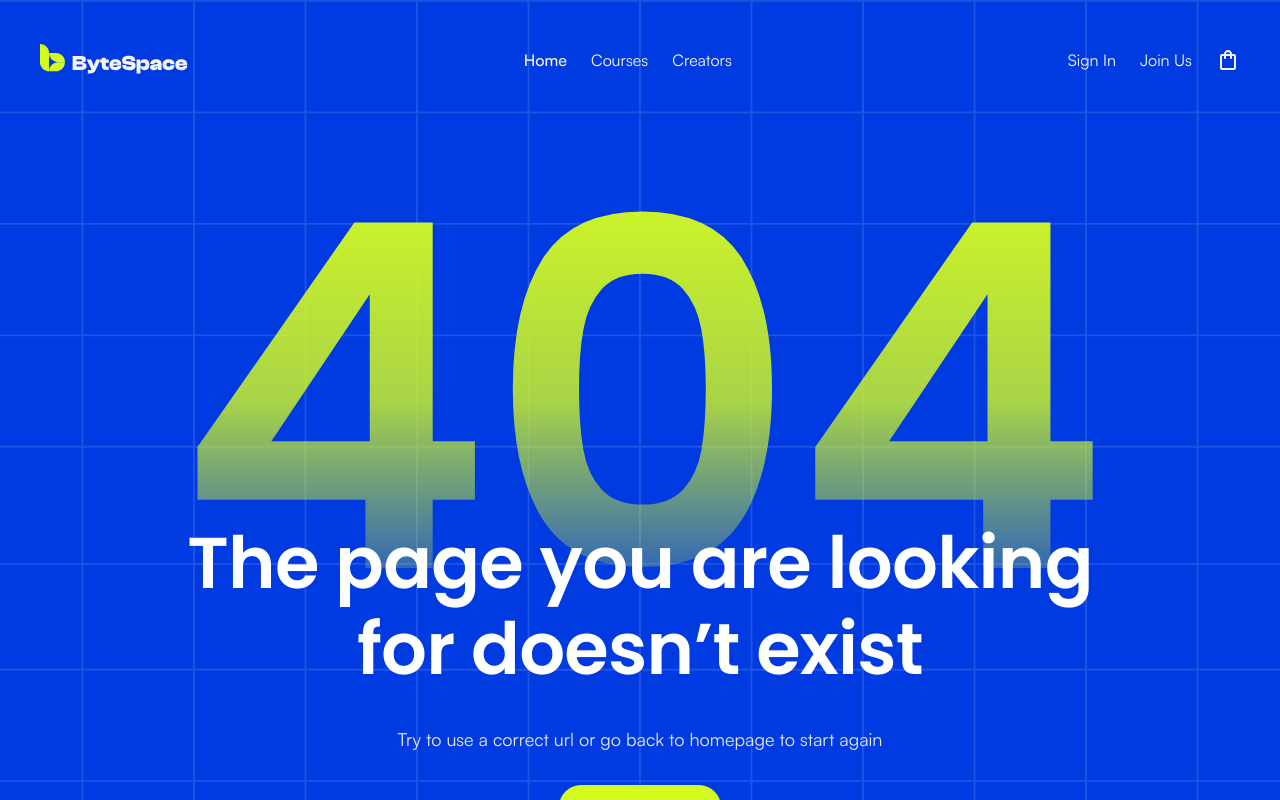
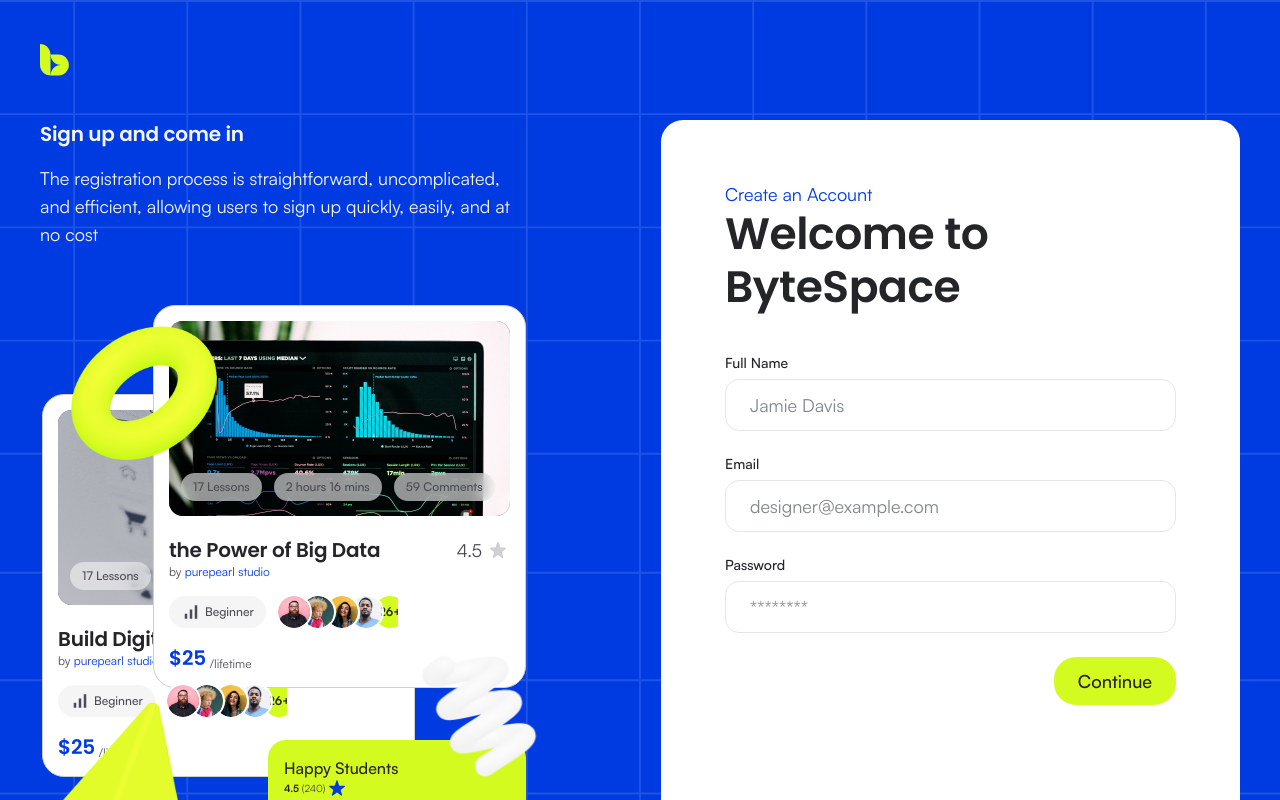
Before and after one commit to sidul567/dt-assessments, a Next.js app: page /register in a window 1280 px wide. Before the commit this address had no page. Shown: the top 800 px of the page. Built offline with nearby package versions, Linux system fonts and the light colour scheme.

Commit message:
feat: Implement authentication layout and registration components; add RegisterForm and RegisterShowcase

```diff
--- /dev/null
+++ b/src/app/(auth)/layout.tsx
@@ -0,0 +1,26 @@
+import Image from "next/image";
+import Link from "next/link";
+import { LogoMini } from "@/components/icons/LogoMini";
+
+export default function AuthLayout({ children }: React.PropsWithChildren) {
+  return (
+    <div className="relative flex flex-1 flex-col overflow-hidden bg-primary-800">
+      <Image
+        src="/images/hero-grid.svg"
+        alt=""
+        fill
+        priority
+        aria-hidden="true"
+        className="pointer-events-none object-cover"
+      />
+
+      <header className="relative mx-auto flex h-20 w-full max-w-[1200px] items-center px-6 md:h-[120px] lg:px-0">
+        <Link href="/" aria-label="ByteSpace home">
+          <LogoMini className="h-8 w-auto" />
+        </Link>
+      </header>
+
+      <main className="relative flex-1">{children}</main>
+    </div>
+  );
+}
--- /dev/null
+++ b/src/app/(auth)/register/_components/RegisterForm.tsx
@@ -0,0 +1,59 @@
+"use client";
+
+import { Input } from "@/components/ui/input";
+import { Button } from "@/components/ui/button";
+
+const FIELDS = [
+  {
+    id: "full-name",
+    name: "fullName",
+    label: "Full Name",
+    type: "text",
+    placeholder: "Jamie Davis",
+    autoComplete: "name",
+  },
+  {
+    id: "email",
+    name: "email",
+    label: "Email",
+    type: "email",
+    placeholder: "designer@example.com",
+    autoComplete: "email",
+  },
+  {
+    id: "password",
+    name: "password",
+    label: "Password",
+    type: "password",
+    placeholder: "********",
+    autoComplete: "new-password",
+  },
+];
+
+export function RegisterForm() {
+  return (
+    <form
+      onSubmit={(event) => event.preventDefault()}
+      className="flex flex-col gap-6"
+    >
+      {FIELDS.map(({ id, label, ...inputProps }) => (
+        <div key={id} className="flex flex-col gap-2">
+          <label htmlFor={id} className="text-sm font-medium text-neutral-950 leading-[17px]">
+            {label}
+          </label>
+          <Input
+            id={id}
+            variant="field"
+            required
+            className="text-lg text-neutral-950 placeholder:text-neutral-400"
+            {...inputProps}
+          />
+        </div>
+      ))}
+
+      <Button type="submit" className="self-end">
+        Continue
+      </Button>
+    </form>
+  );
+}
--- /dev/null
+++ b/src/app/(auth)/register/_components/RegisterShowcase.tsx
@@ -0,0 +1,62 @@
+import { AvatarStack } from "@/components/common/AvatarStack";
+import { CourseCard } from "@/components/common/CourseCard";
+import { HeroOrnament } from "@/components/common/HeroOrnament";
+import { StarIcon } from "@/components/icons/StarIcon";
+import { FEATURED_COURSES } from "@/constants/courses";
+
+const [, digitalAssetCourse, bigDataCourse] = FEATURED_COURSES;
+
+export function RegisterShowcase() {
+  return (
+    <div className="relative text-neutral-50 lg:h-[784px] lg:w-[500px]">
+      <div className="relative z-10 flex flex-col gap-4">
+        <h2 className="font-heading text-xl font-semibold tracking-[-0.2px]">
+          Sign up and come in
+        </h2>
+        <p className="max-w-[475px] text-lg">
+          The registration process is straightforward, uncomplicated, and
+          efficient, allowing users to sign up quickly, easily, and at no cost
+        </p>
+      </div>
+
+      <div className="hidden lg:block">
+        <div className="absolute top-[274px] left-0.5 w-[373px]">
+          <CourseCard course={digitalAssetCourse} linked={false} />
+        </div>
+
+        <div className="absolute top-[185px] left-[113px] w-[373px]">
+          <CourseCard course={bigDataCourse} linked={false} />
+        </div>
+
+        <HeroOrnament
+          image="/images/ornaments/cta-donut-lime.png"
+          className="absolute top-[200px] left-[31px] size-[146px]"
+        />
+
+        <HeroOrnament
+          image="/images/ornaments/cta-triangle-lime.png"
+          className="absolute top-[582px] -left-6 size-[188px]"
+        />
+
+        <HeroOrnament
+          image="/images/ornaments/spiral-white-sm.png"
+          className="absolute top-[506px] left-[350px] size-[175px] z-2"
+        />
+
+        <div className="absolute top-[620px] left-[228px] flex w-[258px] flex-col gap-2 rounded-2xl bg-secondary-400 p-4 text-neutral-950 backdrop-blur-[10px]">
+          <div>
+            <p className="text-base font-medium">Happy Students</p>
+            <p className="flex items-center gap-1 text-[10px] text-neutral-800">
+              <span>
+                <strong className="font-bold text-neutral-950">4.5</strong>{" "}
+                (240)
+              </span>
+              <StarIcon className="size-4 text-primary-800" />
+            </p>
+          </div>
+          <AvatarStack />
+        </div>
+      </div>
+    </div>
+  );
+}
--- /dev/null
+++ b/src/app/(auth)/register/page.tsx
@@ -0,0 +1,31 @@
+import Link from "next/link";
+import { RegisterForm } from "./_components/RegisterForm";
+import { RegisterShowcase } from "./_components/RegisterShowcase";
+
+export default function RegisterPage() {
+  return (
+    <div className="mx-auto flex max-w-[1200px] flex-col gap-10 px-6 pb-16 lg:flex-row lg:justify-between lg:px-0">
+      <RegisterShowcase />
+
+      <section className="flex w-full flex-col justify-between gap-16 rounded-3xl bg-white px-6 py-10 sm:px-16 sm:pt-15 sm:pb-15 lg:min-h-[784px] lg:w-[579px]">
+        <div className="flex flex-col gap-10">
+          <div>
+            <p className="text-lg text-primary-800">Create an Account</p>
+            <h1 className="font-heading text-3xl leading-[1.2] font-semibold tracking-[-0.44px] text-neutral-950 md:text-[44px]">
+              Welcome to ByteSpace
+            </h1>
+          </div>
+
+          <RegisterForm />
+        </div>
+
+        <p className="text-center text-base text-neutral-700">
+          Already have an account?{" "}
+          <Link href="/login" className="text-primary-800">
+            Login
+          </Link>
+        </p>
+      </section>
+    </div>
+  );
+}
--- a/src/components/common/CourseCard.tsx
+++ b/src/components/common/CourseCard.tsx
@@ -12,16 +12,17 @@ const CARD_AVATARS = [
   "/images/avatars-sm/avatar-4.png",
 ];
 
+const CARD_CLASSNAME =
+  "flex w-full flex-col rounded-3xl border border-neutral-200 bg-white p-[15px] sm:max-w-[373px]";
+
 interface CourseCardProps {
   course: Course;
+  linked?: boolean;
 }
 
-export function CourseCard({ course }: CourseCardProps) {
-  return (
-    <Link
-      href={`/courses/${course.slug}`}
-      className="flex w-full flex-col rounded-3xl border border-neutral-200 bg-white p-[15px] sm:max-w-[373px]"
-    >
+export function CourseCard({ course, linked = true }: CourseCardProps) {
+  const content = (
+    <>
       <div className="relative h-[195px] overflow-hidden rounded-xl bg-neutral-800">
         <Image
           src={course.image}
@@ -81,6 +82,16 @@ export function CourseCard({ course }: CourseCardProps) {
           <RatingStarIcon className="size-6 text-neutral-200" />
         </span>
       </div>
+    </>
+  );
+
+  if (!linked) {
+    return <div className={CARD_CLASSNAME}>{content}</div>;
+  }
+
+  return (
+    <Link href={`/courses/${course.slug}`} className={CARD_CLASSNAME}>
+      {content}
     </Link>
   );
 }
--- a/src/components/common/MobileMenu.tsx
+++ b/src/components/common/MobileMenu.tsx
@@ -54,7 +54,7 @@ export function MobileMenu() {
               Sign In
             </Link>
             <Link
-              href="/join"
+              href="/register"
               className="rounded-lg bg-secondary-400 px-3 py-3 text-center text-neutral-950"
             >
               Join Us
--- a/src/components/common/Navbar.tsx
+++ b/src/components/common/Navbar.tsx
@@ -34,7 +34,7 @@ export function Navbar({ className }: NavbarProps) {
 
         <div className="hidden items-center gap-6 text-base md:flex">
           <Link href="/sign-in">Sign In</Link>
-          <Link href="/join">Join Us</Link>
+          <Link href="/register">Join Us</Link>
           <Link href="/cart" aria-label="Cart">
             <CartIcon className="size-6" />
           </Link>
--- /dev/null
+++ b/src/components/icons/LogoMini.tsx
@@ -0,0 +1,19 @@
+import type { SVGProps } from "react";
+
+export function LogoMini(props: SVGProps<SVGSVGElement>) {
+  return (
+    <svg
+      viewBox="0 0 29 32"
+      fill="none"
+      xmlns="http://www.w3.org/2000/svg"
+      aria-hidden="true"
+      {...props}
+    >
+      <g className="fill-secondary-400">
+        <path d="M10.5 10.5C10.5 4.70101 5.79899 0 0 0V21C0 26.799 4.70101 31.5 10.5 31.5V10.5Z" />
+        <path d="M18.375 10.5C24.174 10.5 28.875 15.201 28.875 21H21C15.201 21 10.5 16.299 10.5 10.5L18.375 10.5Z" />
+        <path d="M18.375 31.5C24.174 31.5 28.875 26.799 28.875 21H21C15.201 21 10.5 25.701 10.5 31.5L18.375 31.5Z" />
+      </g>
+    </svg>
+  );
+}
--- a/src/components/ui/input.tsx
+++ b/src/components/ui/input.tsx
@@ -9,6 +9,7 @@ const inputWrapperVariants = cva(
       variant: {
         filled: "rounded-3xl bg-neutral-white",
         outline: "rounded-full border border-neutral-200 bg-transparent",
+        field: "rounded-xl border border-neutral-100 bg-white",
       },
     },
     defaultVariants: {
```
